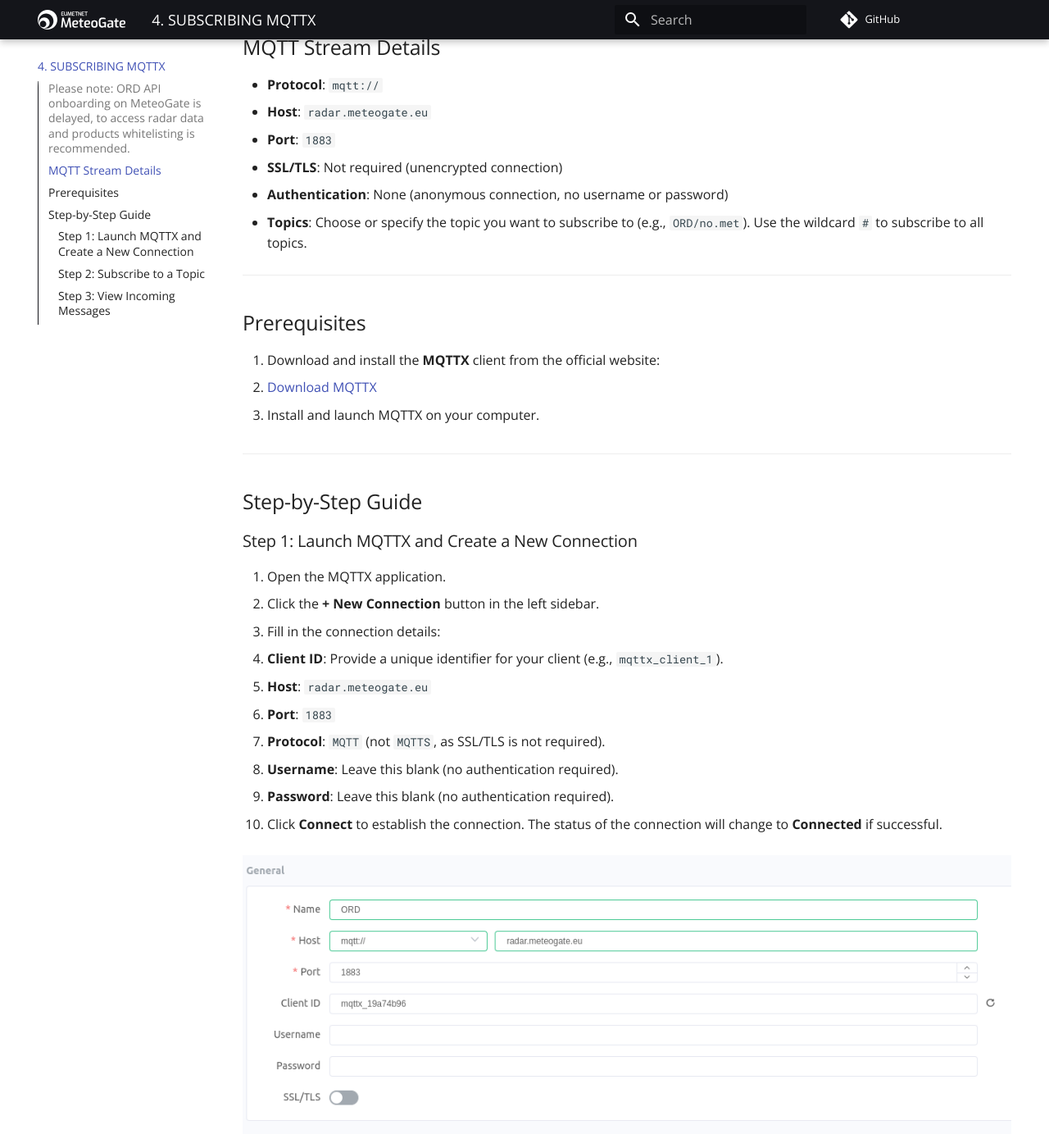
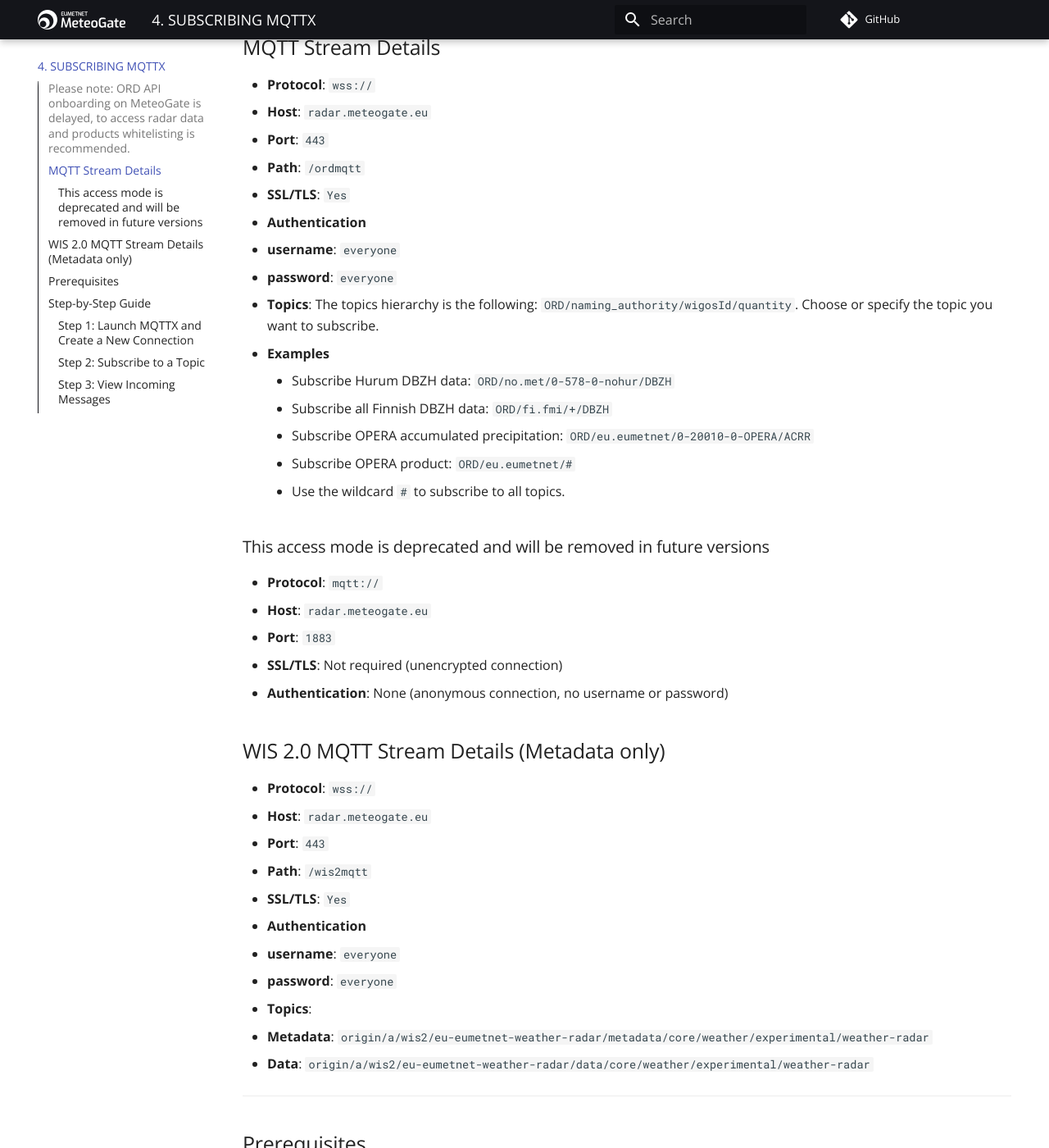
Before and after one commit to EUMETNET/openradardata-documentation, an MkDocs documentation site: the page built from docs/4-ORD-API-subscribing-MQTTX.md, in a window 1280 px wide and 1400 px high, scrolled down 745 px. Shown: the whole window at 82% size. Built offline with MkDocs 1.6.1 and Material for MkDocs 9.7.7, drawn with Linux system fonts in a browser that asks for light colours; comment, search, counter and statistics services are not loaded; some of the changed text lies outside the part shown.

Commit message:
Update MQTT notification messages

```diff
--- a/docs/4-ORD-API-subscribing-MQTTX.md
+++ b/docs/4-ORD-API-subscribing-MQTTX.md
@@ -15,12 +15,43 @@
 
 ## MQTT Stream Details
 
+- **Protocol**: `wss://`
+- **Host**: `radar.meteogate.eu`
+- **Port**: `443`
+- **Path**: `/ordmqtt`
+- **SSL/TLS**: `Yes`
+- **Authentication**
+   - **username**: `everyone`
+   - **password**: `everyone`
+- **Topics**: The topics hierarchy is the following: `ORD/naming_authority/wigosId/quantity`. Choose or specify the topic you want to subscribe.
+   - **Examples**
+      - Subscribe Hurum DBZH data: `ORD/no.met/0-578-0-nohur/DBZH`
+      - Subscribe all Finnish DBZH data: `ORD/fi.fmi/+/DBZH`
+      - Subscribe OPERA accumulated precipitation: `ORD/eu.eumetnet/0-20010-0-OPERA/ACRR`
+      - Subscribe OPERA product: `ORD/eu.eumetnet/#`
+      - Use the wildcard `#` to subscribe to all topics.
+
+
+### This access mode is deprecated and will be removed in future versions
 - **Protocol**: `mqtt://`
 - **Host**: `radar.meteogate.eu`
 - **Port**: `1883`
 - **SSL/TLS**: Not required (unencrypted connection)
 - **Authentication**: None (anonymous connection, no username or password)
-- **Topics**: Choose or specify the topic you want to subscribe to (e.g., `ORD/no.met`). Use the wildcard `#` to subscribe to all topics.
+
+## WIS 2.0 MQTT Stream Details (Metadata only)
+
+- **Protocol**: `wss://`
+- **Host**: `radar.meteogate.eu`
+- **Port**: `443`
+- **Path**: `/wis2mqtt`
+- **SSL/TLS**: `Yes`
+- **Authentication**
+   - **username**: `everyone`
+   - **password**: `everyone`
+- **Topics**:
+   - **Metadata**: `origin/a/wis2/eu-eumetnet-weather-radar/metadata/core/weather/experimental/weather-radar`
+   - **Data**: `origin/a/wis2/eu-eumetnet-weather-radar/data/core/weather/experimental/weather-radar`
 
 ---
 
@@ -42,10 +73,12 @@
 3. Fill in the connection details:
    - **Client ID**: Provide a unique identifier for your client (e.g., `mqttx_client_1`).
    - **Host**: `radar.meteogate.eu`
-   - **Port**: `1883`
-   - **Protocol**: `MQTT` (not `MQTTS`, as SSL/TLS is not required).
-   - **Username**: Leave this blank (no authentication required).
-   - **Password**: Leave this blank (no authentication required).
+   - **Port**: `443`
+   - **Protocol**: `wss` Secure websocket
+   - **SSL/TLS**: `On`
+   - **Path**: `/ord2mqtt`
+   - **Username**: `everyone`
+   - **Password**: `everyone`
 
 4. Click **Connect** to establish the connection. The status of the connection will change to **Connected** if successful.
 
```
Also changed, not shown: docs/Images/ORD_MQTT.png.
